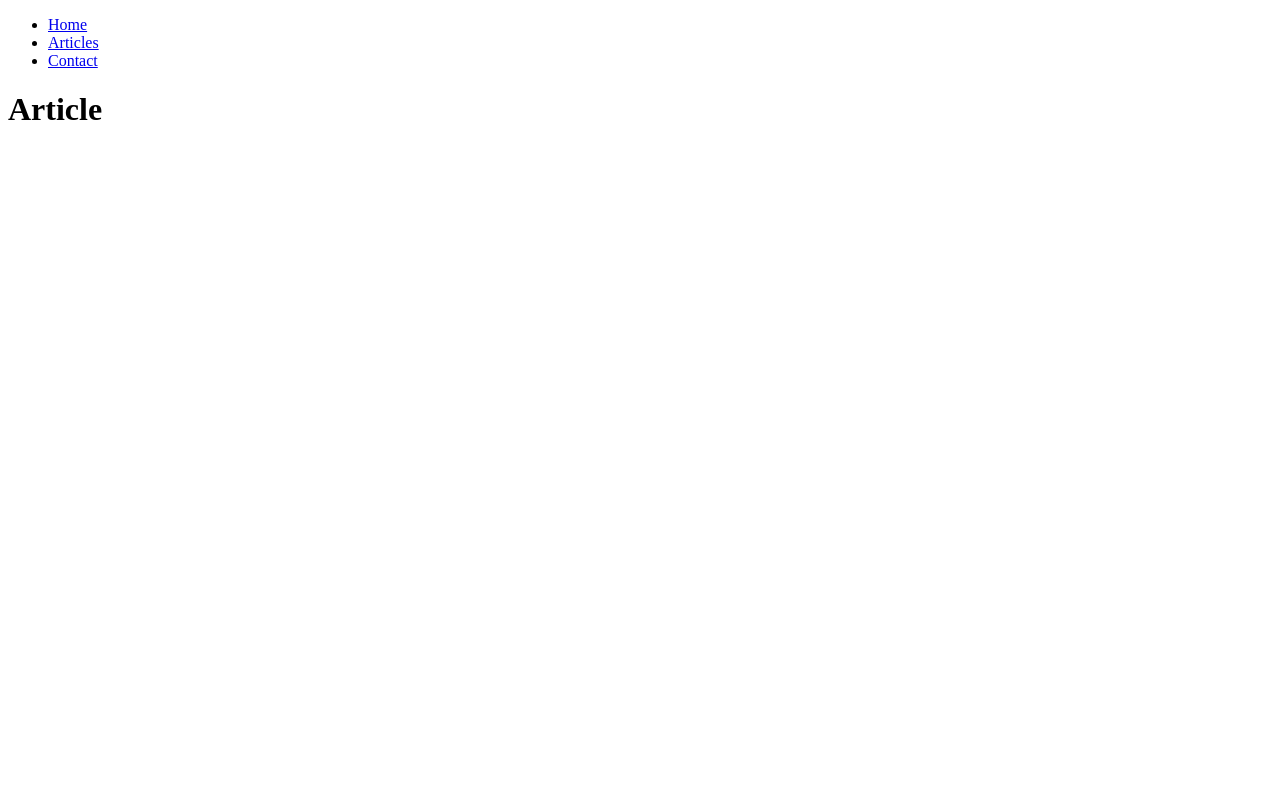
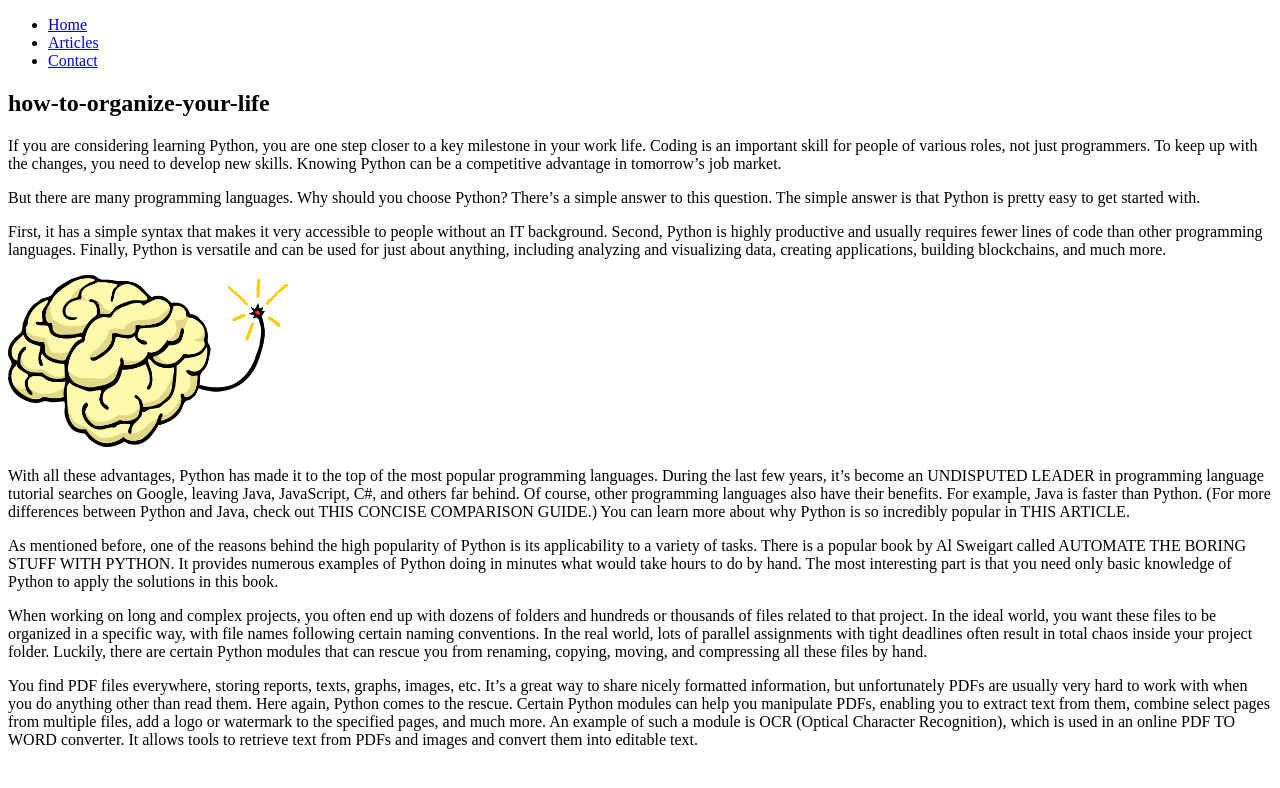
Before and after one commit to fbrump/system-layouts, a Vue app in the folder system-layouts/: page /articles/how-to-organize-your-life in a window 1280 px wide. Shown: the top 788 px of the page. Built offline with nearby package versions, Linux system fonts and the light colour scheme.

Commit message:
feat: Add article HTML structure
- Add fake image for the article
- Add html structure with article, header, and p/sections

ticket: #6

```diff
--- a/system-layouts/src/components/ArticlePage.vue
+++ b/system-layouts/src/components/ArticlePage.vue
@@ -1,11 +1,49 @@
 <script setup>
+
+const props = defineProps({
+  slug: {
+    type: String,
+    required: true
+  }
+})
 
 </script>
 
 <template>
+  <article>
   <header>
-    <h1>Article</h1>
+    <h1>{{ props.slug }}</h1>
   </header>
+  <section>
+    <p>
+      If you are considering learning Python, you are one step closer to a key milestone in your work life. Coding is an important skill for people of various roles, not just programmers. To keep up with the changes, you need to develop new skills. Knowing Python can be a competitive advantage in tomorrow’s job market.
+    </p>
+    <p>
+      But there are many programming languages. Why should you choose Python? There’s a simple answer to this question. The simple answer is that Python is pretty easy to get started with.
+    </p>
+    <p>
+      First, it has a simple syntax that makes it very accessible to people without an IT background. Second, Python is highly productive and usually requires fewer lines of code than other programming languages. Finally, Python is versatile and can be used for just about anything, including analyzing and visualizing data, creating applications, building blockchains, and much more.
+    </p>
+  </section>
+  <section>
+    <img src="@/assets/images/article-1.png" alt="Article Image" title="Article image" width="280px">
+  </section>
+  <section>
+    <p>
+      With all these advantages, Python has made it to the top of the most popular programming languages. During the last few years, it’s become an UNDISPUTED LEADER in programming language tutorial searches on Google, leaving Java, JavaScript, C#, and others far behind. Of course, other programming languages also have their benefits. For example, Java is faster than Python. (For more differences between Python and Java, check out THIS CONCISE COMPARISON GUIDE.) You can learn more about why Python is so incredibly popular in THIS ARTICLE.
+    </p>
+    <p>
+      As mentioned before, one of the reasons behind the high popularity of Python is its applicability to a variety of tasks. There is a popular book by Al Sweigart called AUTOMATE THE BORING STUFF WITH PYTHON. It provides numerous examples of Python doing in minutes what would take hours to do by hand. The most interesting part is that you need only basic knowledge of Python to apply the solutions in this book.
+    </p>
+    <p>
+      When working on long and complex projects, you often end up with dozens of folders and hundreds or thousands of files related to that project. In the ideal world, you want these files to be organized in a specific way, with file names following certain naming conventions. In the real world, lots of parallel assignments with tight deadlines often result in total chaos inside your project folder. Luckily, there are certain Python modules that can rescue you from renaming, copying, moving, and compressing all these files by hand.
+    </p>
+    <p>
+      You find PDF files everywhere, storing reports, texts, graphs, images, etc. It’s a great way to share nicely formatted information, but unfortunately PDFs are usually very hard to work with when you do anything other than read them. Here again, Python comes to the rescue. Certain Python modules can help you manipulate PDFs, enabling you to extract text from them, combine select pages from multiple files, add a logo or watermark to the specified pages, and much more.
+      An example of such a module is OCR (Optical Character Recognition), which is used in an online PDF TO WORD converter. It allows tools to retrieve text from PDFs and images and convert them into editable text.
+    </p>
+  </section>
+  </article>
 </template>
 
 <style scoped>
--- a/system-layouts/src/router/index.js
+++ b/system-layouts/src/router/index.js
@@ -10,7 +10,7 @@ const routes = [
   { path: '/', component: HomePage },
   { path: '/home', component: HomePage },
   { path: '/articles', component: ArticlesPage },
-  { path: '/articles/:id', component: ArticlePage },
+  { path: '/articles/:slug', component: ArticlePage, props: true },
   { path: '/contact', component: ContactPage },
   {
     path: '/:catchAll(.*)*',
```
Also changed, not shown: system-layouts/src/assets/images/article-1.png (added).
